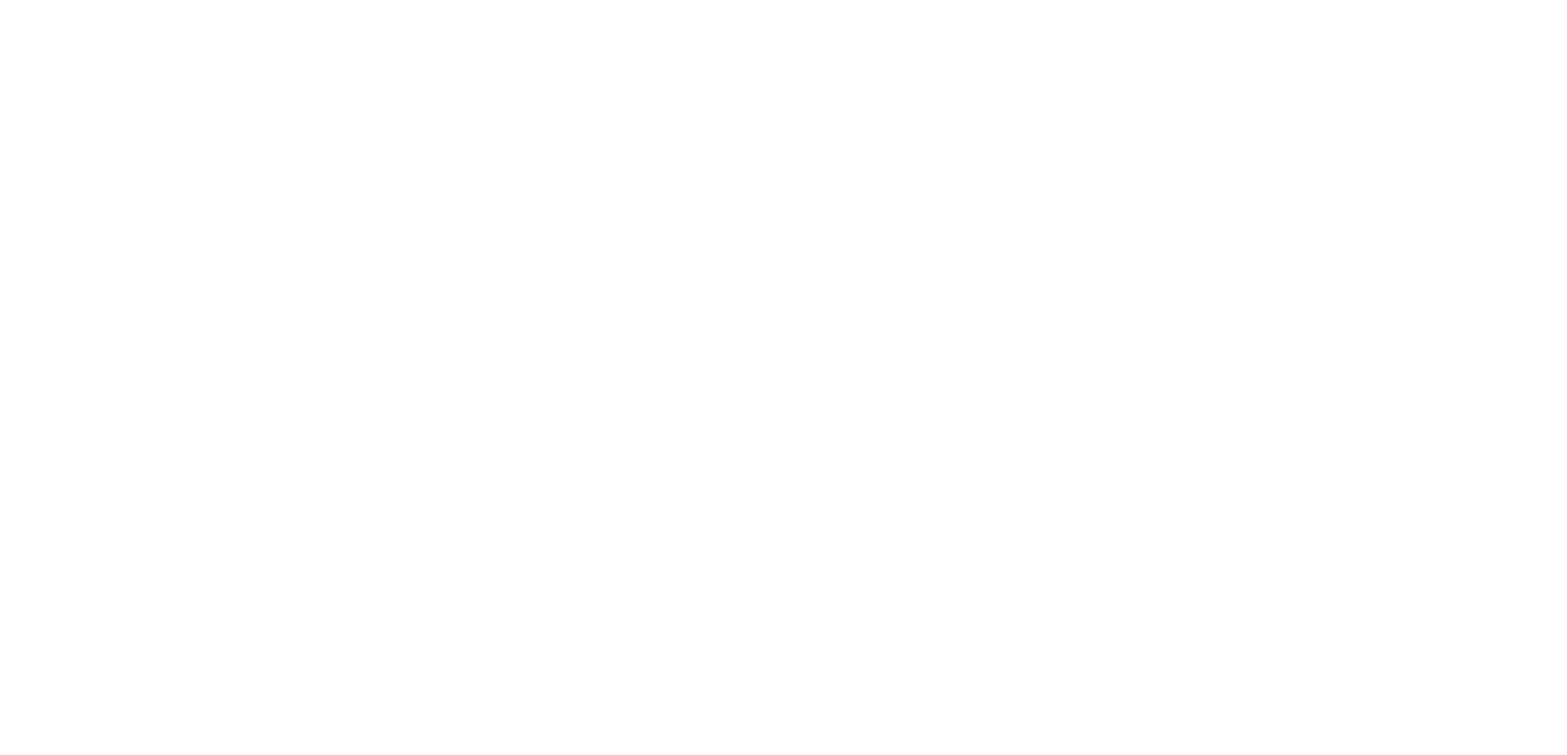
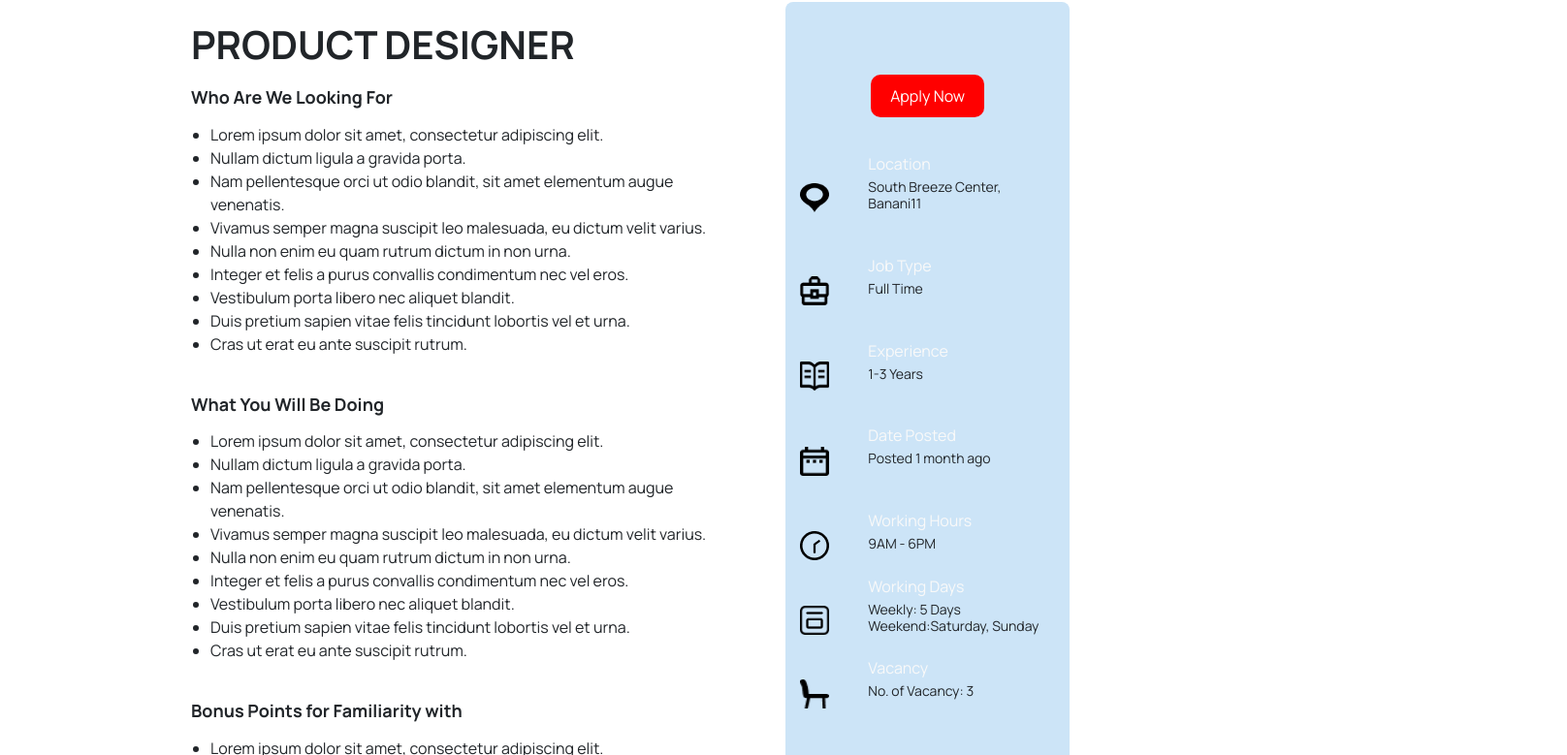
Before and after one commit to GeetaFullstackdeveloper/MERN-full-stack-developer, a React (Create React App) app in the folder ReactJs/trail_project/: page /careerdetails in a window 1280 px wide. Before the commit this address had no page. Shown: the part 1041-1820 px from the top of the page at 97% size, 1616 px wide, since content can reach past the window. Before the commit the page ends 800 px from the top, so only its background shows below. Built offline with nearby package versions, Linux system fonts and the light colour scheme.

Commit message:
Both Carrer and career details pages are done

```diff
--- a/ReactJs/trail_project/src/App.js
+++ b/ReactJs/trail_project/src/App.js
@@ -55,6 +55,7 @@
 // import {BrowserRouters, Routes, Route} from 'react-router-dom'
 import { BrowserRouter, Routes, Route } from 'react-router-dom';
 import Home from './pages/Home';
+import CareerDetails from './pages/CareerDetails';
 
 function App() {
   return (
@@ -64,11 +65,12 @@
         <Route path='/' element={<Home />}/>
         <Route path='/contactus' element={<ContactUs />}/>
         <Route path='/carrerpage' element={<CarrerPage />}/>
+        <Route path='/careerdetails' element={<CareerDetails />}/>
 
       </Routes>
       </BrowserRouter>
+
     </div>
   );
 }
-
 export default App;
--- a/ReactJs/trail_project/src/CSS/style.css
+++ b/ReactJs/trail_project/src/CSS/style.css
@@ -147,6 +147,14 @@
 /* footer CSS End */
 
 /* Career page */
+
+.container-career-page-first-section{
+  width: 70%;
+    padding: 10px;
+    margin-left: 150px;
+    margin-right: 200px;
+}
+
 .outer-box{
 
   background-color: #fff;
@@ -249,12 +257,19 @@
 
 .job-listing {
   max-width: 1200px;
-  margin: 20px;
+  margin: 0px;
   padding: 20px;
-  background-color: #f9f9f9;
+  /* background-color: #f9f9f9; */
   text-align: left;
 }
 
+.job-listing-lower-box{
+  max-width: 1200px;
+  margin-left: 110px;
+  padding: 20px;
+  /* background-color: #f9f9f9; */
+  text-align: left;
+}
 /* h1, h2 {
   color: #333;
   font-family: 'Arial', sans-serif;
@@ -272,11 +287,7 @@
   margin-bottom: 40px;
 }
 
-/* Apply Now Button */
-.apply-now-btn {
-  text-align: center;
-  margin: 20px 0;
-}
+
 
 .apply-now-btn button {
   background-color: red; /* Red background */
@@ -316,3 +327,107 @@
   font-size: 16px;
    margin-top: 30px;
 }
+
+  /* Container for all items */
+  .form-container {
+    display: flex;
+    flex-wrap: wrap;
+    gap: 20px; /* space between the items */
+  }
+
+  /* Each item consisting of an image and its description */
+  .item {
+    display: flex;
+    flex: 1 1 100%; /* Makes each item take up full width on smaller screens */
+    gap: 10px;
+    align-items: left;
+    justify-content: space-between;
+  }
+
+  /* Image styles */
+  .image {
+    max-width: 150px;
+    height: auto;
+    flex-shrink: 0; /* Prevent image from shrinking */
+  }
+
+  /* Description styles */
+  .description {
+    flex: 1;
+    padding-left: 10px;
+    margin-left: 10px;
+    margin-bottom: 20px;
+    font-size: 16px;
+    line-height: 0px;
+     text-align: left;
+  }
+  /* Add some padding for the apply-now-btn container */
+
+/* Ensure that the images inside the form have the same size */
+.item img {
+  width: 40px; /* Uniform size */
+  height: 40px; /* Uniform size */
+  margin-right: 15px; /* Space between image and text */
+}
+
+/* Reduce font size for descriptions inside the form */
+.item .description h4 {
+  font-size: 14px;
+}
+
+/* Make the content in form-container spaced out nicely */
+/* Form container to ensure images and text align properly */
+.form-container .item {
+  display: flex;
+  align-items: center;
+  margin-bottom: 15px;
+}
+
+/* Ensure uniform size for the images */
+.item img {
+  width: 30px; /* You can adjust this size */
+  height: 30px;
+  margin-right: 10px;
+}
+
+/* Reduced text size for the description */
+.item .description h4 {
+  font-size: 14px;
+  margin-bottom: 0;
+  font-weight: normal;
+}
+
+/* Ensure that the Apply Now button is centered and has space around it */
+.apply-now-btn {
+  margin-top: 30px;
+  text-align: center;
+}
+
+/* Additional styling to ensure consistent margins */
+h3, h4 {
+  margin-bottom: 15px;
+}
+
+/* line styling */
+.full-width-img-line {
+  width: 100%;
+  height: 3px;
+}
+/* div for sidebar bgcolour */
+.apply-now-content {
+  background-color: #CCE4F7; /* or your custom color */
+  padding: 15px; /* Adjust padding as needed */
+  border-radius: 8px; /* Optional: add rounded corners */
+}
+
+.view-all-jobs {
+  margin-top: 20px;
+  text-align:left;
+}
+.text-color {
+  color: #F9F9F9;
+}
+.view-all-jobs-link{
+  color:black;
+  text-align: left;
+}
--- a/ReactJs/trail_project/src/Components/Navbar.jsx
+++ b/ReactJs/trail_project/src/Components/Navbar.jsx
@@ -61,7 +61,7 @@
             <Nav.Link
             as={Link} to="/casestudies" className="nav-link">Case Studies</Nav.Link>
             <Nav.Link
-            as={Link} to="/testimonial" className="nav-link">Testimonial</Nav.Link>
+            className="nav-link">Testimonial</Nav.Link>
           </Nav>
           <div className="d-flex">
           <Link to="/contactus">
--- a/ReactJs/trail_project/src/pages/CareerDetails.jsx
+++ b/ReactJs/trail_project/src/pages/CareerDetails.jsx
@@ -3,22 +3,21 @@
 import bgheroimg from "./../images/hero-img-contactus.png";
 import MainNavBar from "../Components/Navbar";
 import Mainfooter from "../Components/footer";
-import product from "./../images/product-design.png"
-import location from "./../images/location-carrer.png"
-import jobtype from "./../images/full-ime.png"
-import posted from "./../images/posted.png"
-import experience from "./../images/experience.png"
-import fulltime from "./../images/time.png"
-import days from "./../images/weekdays.png"
-import vacancy from "./../images/vacancies.png"
+import product from "./../images/product-design.png";
+import location from "./../images/location-carrer.png";
+import jobtype from "./../images/full-ime.png";
+import posted from "./../images/posted.png";
+import experience from "./../images/experience.png";
+import fulltime from "./../images/time.png";
+import days from "./../images/weekdays.png";
+import vacancy from "./../images/vacancies.png";
+import line from "./../images/line-career.png"
 
 const CareerDetails = () => {
   return (
     <div>
       {/* Main Navbar */}
-      <div className="container">
       <MainNavBar />
-      </div>
 
       {/* Hero Image Section */}
       <div className="hero-img-div">
@@ -28,23 +27,22 @@
         </div>
       </div>
 
-      {/* Benefits Section */}
-
-
-{/* Example Section (Optional) */}
+      {/* Career Details Section */}
       <div className="outer-box-deatils">
+        <div className="container">
           <div className="row text-center">
-            <div className='col-md-1'></div>
-            <div className='col-md-10'>
+            <div className="col-md-1"></div>
+            <div className="col-md-10">
               <img src={product} alt="product" className="img-fluid full-width-img" />
               <div className="row text-center">
-        <div className='col-md-8 text-left'>
-        <div class="job-listing">
+                <div className="col-md-8 text-left">
+                  <div className="job-listing">
                     <h1><strong>PRODUCT DESIGNER</strong></h1>
 
-  <section class="who-are-we">
+                    {/* Who Are We Looking For Section */}
+                    <section className="who-are-we">
                       <h3>Who Are We Looking For</h3>
-    <ul className='ul-career'>
+                      <ul className="ul-career">
                         <li>Lorem ipsum dolor sit amet, consectetur adipiscing elit.</li>
                         <li>Nullam dictum ligula a gravida porta.</li>
                         <li>Nam pellentesque orci ut odio blandit, sit amet elementum augue venenatis.</li>
@@ -57,9 +55,10 @@
                       </ul>
                     </section>
 
-  <section class="what-you-will-be-doing">
+                    {/* What You Will Be Doing Section */}
+                    <section className="what-you-will-be-doing">
                       <h3>What You Will Be Doing</h3>
-    <ul className='ul-career'>
+                      <ul className="ul-career">
                         <li>Lorem ipsum dolor sit amet, consectetur adipiscing elit.</li>
                         <li>Nullam dictum ligula a gravida porta.</li>
                         <li>Nam pellentesque orci ut odio blandit, sit amet elementum augue venenatis.</li>
@@ -72,9 +71,10 @@
                       </ul>
                     </section>
 
-  <section class="bonus-points">
+                    {/* Bonus Points Section */}
+                    <section className="bonus-points">
                       <h3>Bonus Points for Familiarity with</h3>
-    <ul className='ul-career'>
+                      <ul className="ul-career">
                         <li>Lorem ipsum dolor sit amet, consectetur adipiscing elit.</li>
                         <li>Nullam dictum ligula a gravida porta.</li>
                         <li>Nam pellentesque orci ut odio blandit, sit amet elementum augue venenatis.</li>
@@ -83,33 +83,40 @@
                       </ul>
                     </section>
 
-  <section class="educational-requirement">
+                    {/* Educational Requirement Section */}
+                    <section className="educational-requirement">
                       <h3>Educational Requirement</h3>
                       <p>
-      Contrary to popular belief, Lorem Ipsum is not simply random text. It has roots in a piece of classical Latin literature from 45 BC, making it over 2000 years old. Richard McClintock, a Latin professor at Hampden-Sydney College in Virginia, looked up one of the more obscure Latin words, consectetur, from a Lorem Ipsum passage, and going...
+                        Contrary to popular belief, Lorem Ipsum is not simply random text.
+                        It has roots in a piece of classical Latin literature from 45 BC, making it over 2000 years old.
+                        Richard McClintock, a Latin professor at Hampden-Sydney College in Virginia, looked up one of the more obscure Latin words, consectetur, from a Lorem Ipsum passage.
                       </p>
                     </section>
 
-  <section class="salary">
+                    {/* Salary Section */}
+                    <section className="salary">
                       <h3>Salary</h3>
                       <p>Salary: 18,000 to 35,000 BDT (Depends on Skill and Experience)</p>
                       <p>Salary Review: Yearly</p>
                     </section>
 
-  <section class="working-hours">
+                    {/* Working Hours Section */}
+                    <section className="working-hours">
                       <h3>Working Hours</h3>
                       <p>8 AM – 5 PM</p>
                     </section>
 
-  <section class="working-days">
+                    {/* Working Days Section */}
+                    <section className="working-days">
                       <h3>Working Days</h3>
                       <p>Weekly: 5 days</p>
                       <p>Weekend: Friday, Saturday</p>
                     </section>
 
-  <section class="perks-benefits">
+                    {/* Perks & Benefits Section */}
+                    <section className="perks-benefits">
                       <h3>Perks & Benefits You’ll Get</h3>
-    <ul className='ul-career'>
+                      <ul className="ul-career">
                         <li>Lorem ipsum dolor sit amet, consectetur adipiscing elit.</li>
                         <li>Nullam dictum ligula a gravida porta.</li>
                         <li>Nam pellentesque orci ut odio blandit, sit amet elementum augue venenatis.</li>
@@ -122,115 +129,96 @@
                       </ul>
                     </section>
                   </div>
+                </div>
 
-        </div>
-        <div className='col-md-4 bg-custom'>
-        <div class="apply-now-btn">
-    <button>Apply Now</button>
-    <div class="job-details">
-    <div class="job-detail">
-      <img src={location} alt="Location" />
-      <div class="detail-text">
-        <p>Location</p>
+                {/* Right Sidebar (Apply Now, Job Info) */}
+                <div className="col-md-4">
+                <div className="apply-now-content bg-custom">
+                  <div className="apply-now-btn">
+                    <button className = "btn-apply-now">Apply Now</button>
+                    <br />
+                    <br />
+                    <br />
+
+                    <div className="form-container">
+                      <div className="item">
+                        <img src={location} alt="Location" className="image" />
+                        <div className="description">
+                          <p className='text-color'>Location</p>
                           <h4>South Breeze Center, Banani11</h4>
                         </div>
                       </div>
-    <div class="job-detail">
-      <img src={jobtype} alt="Job Type" />
-      <div class="detail-text">
-        <p>Job Type</p>
+                      <div className="item">
+                        <img src={jobtype} alt="Job Type" className="image" />
+                        <div className="description">
+                          <p className='text-color'>Job Type</p>
                           <h4>Full Time</h4>
                         </div>
                       </div>
-    <div>
-      <img src={posted} alt="Date posted" />
-      <div>
-        <p>Date Posted</p>
+                      <div className="item">
+                        <img src={experience} alt="Experience" className="image" />
+                        <div className="description">
+                          <p className='text-color'>Experience</p>
+                          <h4>1-3 Years</h4>
+                        </div>
+                      </div>
+                      <div className="item">
+                        <img src={posted} alt="Date Posted" className="image" />
+                        <div className="description">
+                          <p className='text-color'>Date Posted</p>
                           <h4>Posted 1 month ago</h4>
                         </div>
                       </div>
                       <div>
-      <img src={experience} alt="Experience" />
-      <div>
-        <p>Experience</p>
-        <h4>1-3 Years</h4>
+                      <div className="item">
+                      <img src={fulltime} alt="Working Hours" />
+                      <div className="description">
+                         <p className='text-color'>Working Hours</p>
+                         <h4> 9AM - 6PM</h4>
                        </div>
                        </div>
-    <div className="job-detail">
-      <img src={fulltime} alt="Working Hours" />
-      <div>
-        <p>Working Hours</p>
-        <h4>9 AM - 6 PM</h4>
-      </div>
-    </div>
-    <div className="job-detail">
+                      <div class="item">
                       <img src={days} alt="Working Days" />
-      <div>
-        <p>Working Days</p>
+                         <div className="description">
+                         <p className='text-color'>Working Days</p>
                          <h4>Weekly: 5 Days</h4>
                          <h4>Weekend:Saturday, Sunday</h4>
                          </div>
                          </div>
-
-    <div className="job-detail">
+                         <div className="item">
                          <img src={vacancy} alt="Vacancy" />
-      <div>
-        <p>Vacancy</p>
+                         <div className="description">
+                         <p className='text-color'>Vacancy</p>
                          <h4>No. of Vacancy: 3</h4>
                          </div>
+                         </div>
+
   </div>
   </div>
 
   {/* <!-- View All Jobs Link --> */}
   <div class="view-all-jobs">
-    <a href="#">View All Jobs</a>
+    <a href="#" class="view-all-jobs-link"><strong>View All Jobs</strong></a>
   </div>
+                    </div>
+                    </div>
+                  </div>
+
 
                 </div>
               </div>
-    <div className="row text-left">
-
-    {/* Educational Requirement Section */}
-    {/* <div className="col-md-8 text-left"> */}
-    <section>
-      <h4><strong>Educational Requirement</strong></h4>
-      <p>
-        Contrary to popular belief, Lorem Ipsum is not simply random text.
-        It has roots in a piece of classical Latin literature from 45 BC, making it over 2000 years old.
-        Richard McClintock, a Latin professor at Hampden-Sydney College in Virginia, looked up one of the more obscure Latin words, consectetur, from a Lorem Ipsum passage.
-      </p>
-    {/* </div> */}
-    </section>
-    <section>
-    {/* <div className="col-md-8 text-left"> */}
-      <h4><strong>Salary</strong></h4>
-      <ul className="ul-career">
-        <li>Salary: 18,000 to 35,000 BDT (Depends on Skill and Experience)</li>
-        <li>Salary Review: Yearly</li>
-      </ul>
-    {/* </div> */}
-    </section>
-    {/* Working Hours Section */}
-    <div className="col-md-8 text-left">
-      <h4><strong>Working Hours</strong></h4>
-      <ul className="ul-career">
-        <li>8 AM – 5 PM</li>
-      </ul>
             </div>
 
-    {/* Working Days Section */}
+            <img src={line} alt="line" className="full-width-img-line"/>
+           {/* Additional Sections */}
+          <div className="row text-center">
             <div className="col-md-8 text-left">
-      <h4><strong>Working Days</strong></h4>
+            <div className="job-listing-lower-box">
+                    {/* Who Are We Looking For Section */}
+                    <section className="who-are-we">
+                      <h3>The Application Process</h3>
                       <ul className="ul-career">
-        <li>Weekly: 5 days</li>
-        <li>Weekend: Friday, Saturday</li>
-      </ul>
-    </div>
 
-    {/* Perks & Benefits Section */}
-    <div className="col-md-8 text-left">
-      <h4><strong>Perks & Benefits You’ll Get</strong></h4>
-      <ul className="ul-career">
                 <li>Lorem ipsum dolor sit amet, consectetur adipiscing elit.</li>
                 <li>Nullam dictum ligula a gravida porta.</li>
                 <li>Nam pellentesque orci ut odio blandit, sit amet elementum augue venenatis.</li>
@@ -241,60 +229,37 @@
                 <li>Duis pretium sapien vitae felis tincidunt lobortis vel et urna.</li>
                 <li>Cras ut erat eu ante suscipit rutrum.</li>
               </ul>
+              </section>
               </div>
-    <div >
-
-  <div className="line"></div>
-
-
-  <div className="row">
-    <div className="col-md-8">
-      <h4><strong>The Application Process</strong></h4>
-      <ul className="ul-career">
-        <li>Lorem ipsum dolor sit amet, consectetur adipiscing elit.</li>
-        <li>Nullam dictum ligula a gravida porta.</li>
-        <li>Nam pellentesque orci ut odio blandit, sit amet elementum augue venenatis.</li>
-        <li>Vivamus semper magna suscipit leo malesuada, eu dictum velit varius.</li>
-        <li>Nulla non enim eu quam rutrum dictum in non urna.</li>
-        <li>Integer et felis a purus convallis condimentum nec vel eros.</li>
-        <li>Vestibulum porta libero nec aliquet blandit.</li>
-        <li>Duis pretium sapien vitae felis tincidunt lobortis vel et urna.</li>
-        <li>Cras ut erat eu ante suscipit rutrum.</li>
-      </ul>
             </div>
           </div>
 
+          <div className="row text-center">
+            <div className="col-md-8">
+            <div className="job-listing-lower-box">
+                    {/* Who Are We Looking For Section */}
 
-  <div className="row">
-    <div className="col-md-8">
-      <h4><strong>Our Statement</strong></h4>
-      <p>Contrary to popular belief, Lorem Ipsum is not simply random text. It has roots in a piece of classical Latin literature from 45 BC, making it over 2000 years old.
-        Richard McClintock, a Latin professor at Hampden-Sydney College in Virginia, looked up one of the more obscure Latin words, consectetur, from a Lorem Ipsum passage.
-      </p>
+                      <h3>Our Statement</h3>
+                      <section className="who-are-we">
+                     <p>Contrary to popular belief, Lorem Ipsum is not simply random text. It has roots in a piece of classical Latin literature from 45 BC, making it over 2000 years old. Richard McClintock, a Latin professor at Hampden-Sydney College in Virginia, looked up one of the more obscure Latin words, consectetur, from a Lorem Ipsum passage.</p>
+                     </section>
                      </div>
             </div>
+
+          </div>
+
+
+        </div>
+
 
 
           <div className="text-center">
             <a href="#apply" className="btn-apply-now">Apply Now</a>
           </div>
         </div>
-</div>
-
-
-  </div>
-
-
-            <div className='col-md-1'></div>
-      </div>
-
-
-  {/* <!-- Job Details Section --> */}
-          </div>
-      </div>
-
-
-
+        <br />
+        <br />
+        <br />
 
 
       {/* Footer Section */}
```
Also changed, not shown: ReactJs/trail_project/src/pages/CarrerPage.jsx (+15 -82 lines), ReactJs/trail_project/src/images/Line 1.png (added). Lines whose indentation alone changed are shown as unchanged.
